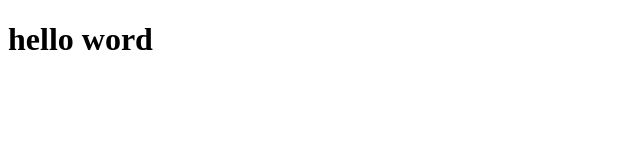
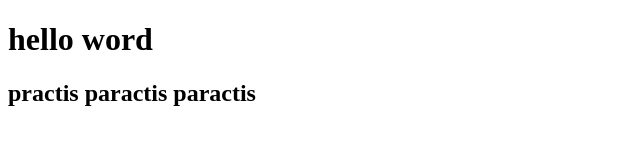
Before and after one commit to Mahdi2023/git-test, a plain HTML site: page index.html in a window 1280 px wide. Shown: the whole page, without its empty margins (0-640 px from the left). Drawn offline with Linux system fonts and the light colour scheme.

Commit message:
add practis

```diff
--- a/index.html
+++ b/index.html
@@ -7,5 +7,6 @@
 </head>
 <body>
     <h1> hello word </h1>
+    <h2>practis paractis paractis </h2>
 </body>
 </html>
```
